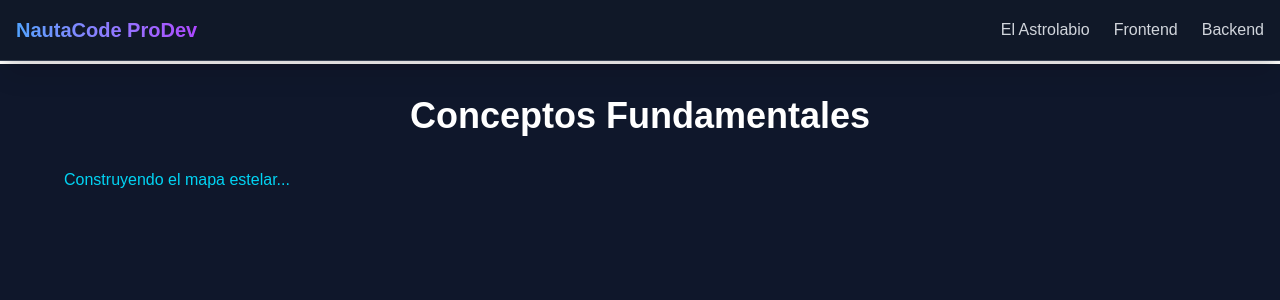
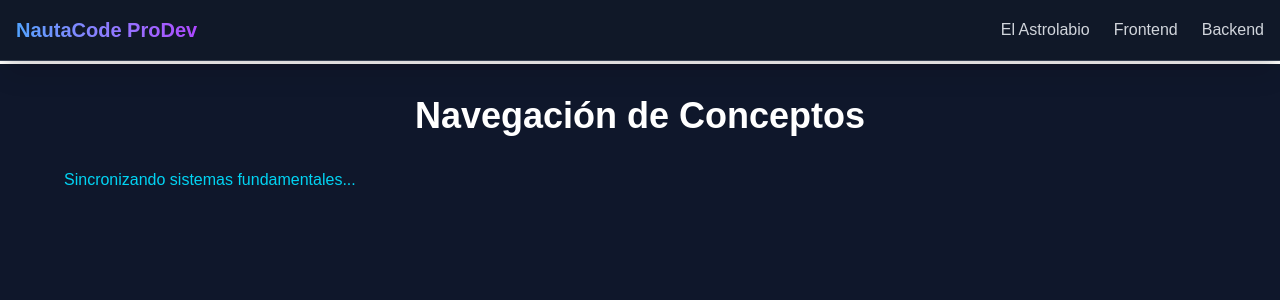
Before and after one commit to Nautacore/nautacode-prodev, a Next.js app: page /conceptos-fundamentales in a window 1280 px wide. Shown: the top 300 px of the page. Built offline with nearby package versions, Linux system fonts and the light colour scheme.

Commit message:
Update page.tsx

```diff
--- a/src/app/conceptos-fundamentales/page.tsx
+++ b/src/app/conceptos-fundamentales/page.tsx
@@ -1,6 +1,6 @@
 import React from 'react';
 
-// 1. Le explicamos a TypeScript qué tipo de datos recibe la tarjeta
+// 1. Definimos los tipos de datos (la "identificación" que pide TypeScript)
 interface PlanetCardProps {
   title: string;
   description: string;
@@ -9,7 +9,7 @@ interface PlanetCardProps {
   link: string;
 }
 
-// 2. Aplicamos esos tipos al componente
+// 2. Le decimos al componente que use esa definición
 const PlanetCard = ({ title, description, colorClass, icon: Icon, link }: PlanetCardProps) => (
   <div className={`p-6 rounded-xl shadow-2xl transition-all duration-500 hover:scale-[1.02] transform border-t-4 ${colorClass} bg-slate-800`}>
     <div className="flex items-center mb-4">
@@ -32,11 +32,9 @@ export default function ConceptosPage() {
   return (
     <main className="min-h-screen bg-slate-900 p-8">
       <div className="max-w-6xl mx-auto">
-        <h1 className="text-4xl font-bold text-white mb-8 text-center">Conceptos Fundamentales</h1>
-
-        <div className="grid grid-cols-1 md:grid-cols-2 lg:grid-cols-3 gap-8">
-           {/* Por ahora dejamos un mensaje para que compile rápido */}
-           <p className="text-cyan-400 font-mono">Construyendo el mapa estelar...</p>
+        <h1 className="text-4xl font-bold text-white mb-8 text-center">Navegación de Conceptos</h1>
+        <div className="grid grid-cols-1 md:grid-cols-2 lg:grid-cols-3 gap-8 text-white">
+           <p className="text-cyan-400 font-mono">Sincronizando sistemas fundamentales...</p>
         </div>
       </div>
     </main>
```
